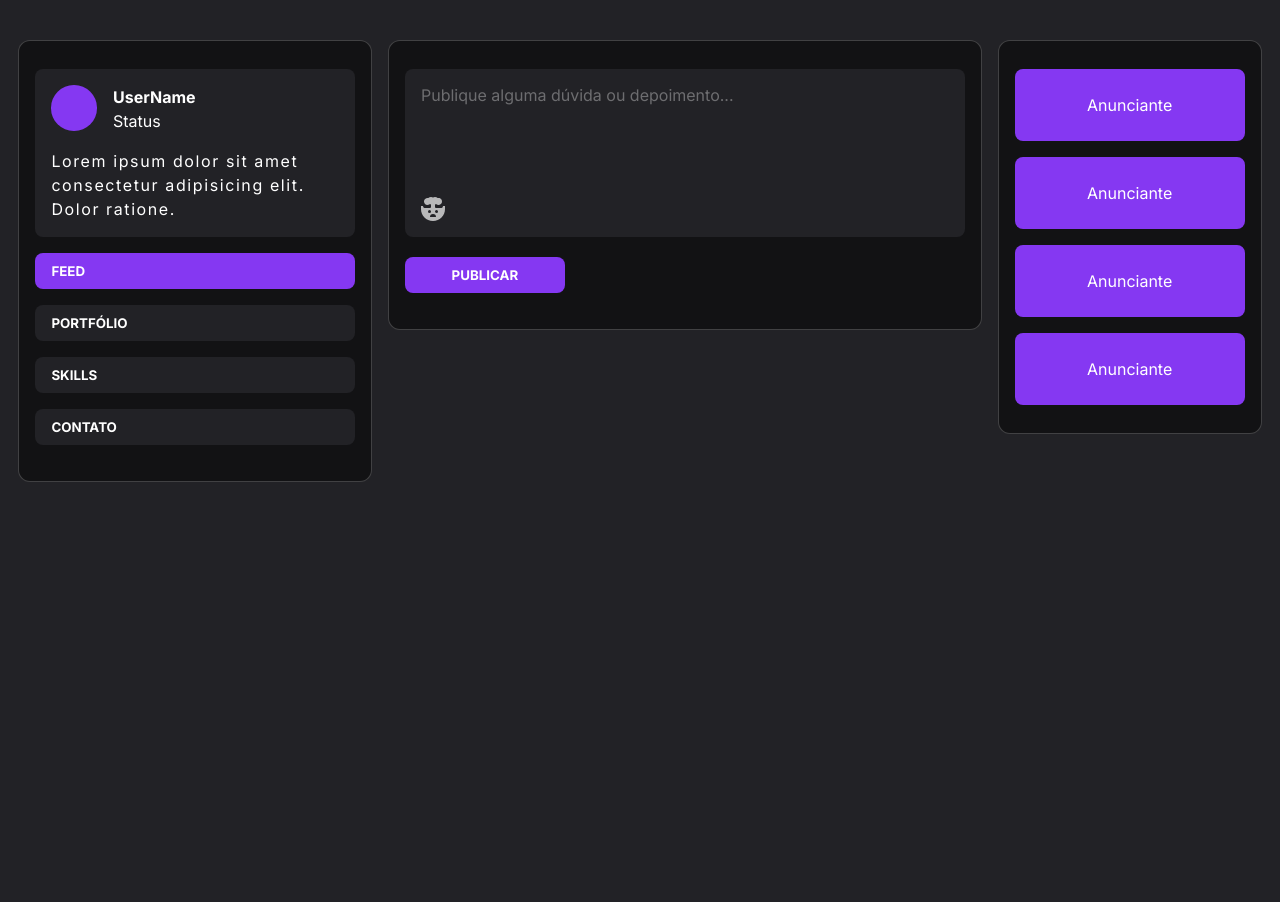
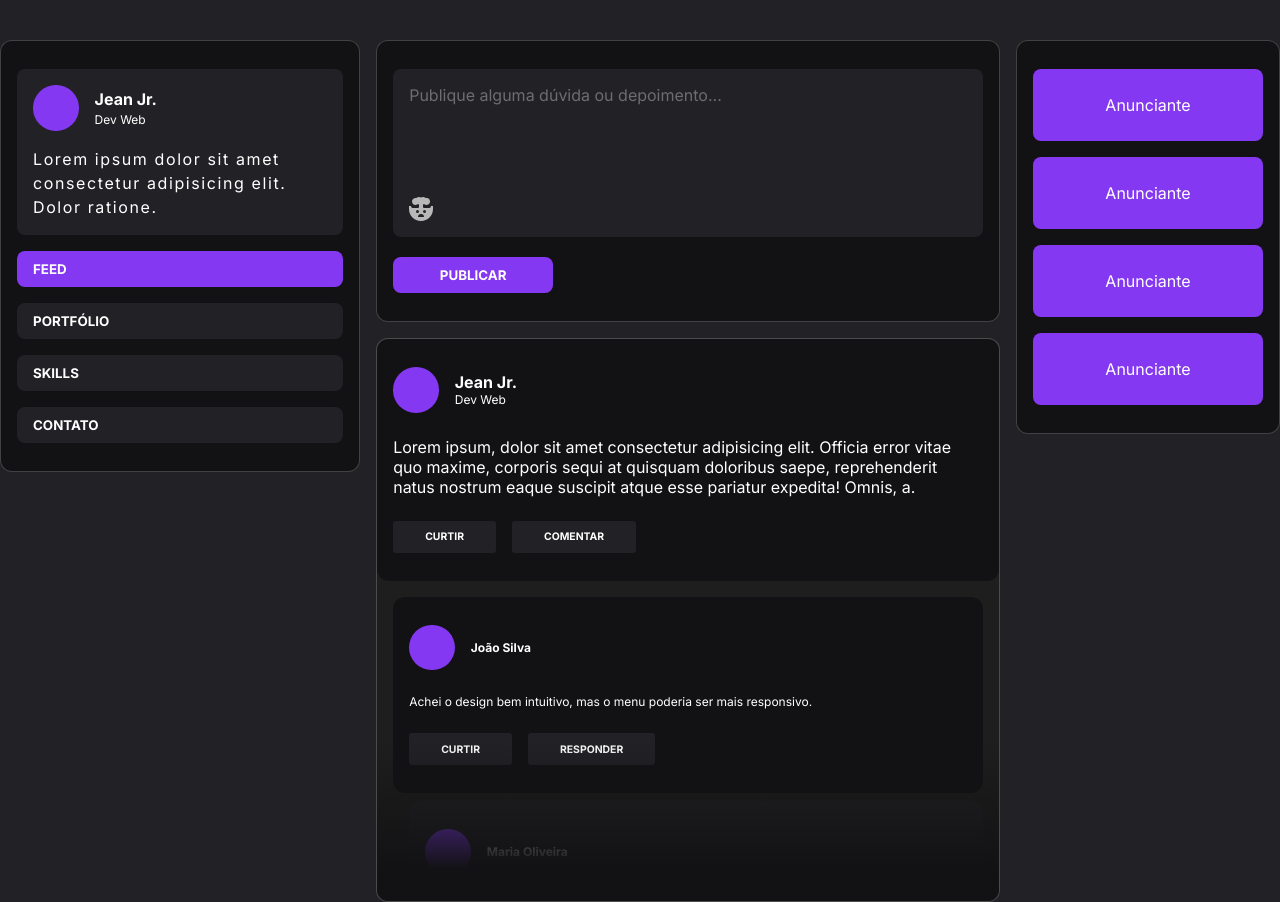
Before and after one commit to jeanpj12/socialPortfolio, a React (Vite) app: page / in a window 1280 px wide. Before the commit the page ends 800 px from the top, so only its background shows below. Built offline with nearby package versions, Linux system fonts and the light colour scheme.

Commit message:
Posts and Comments

```diff
--- a/src/App.tsx
+++ b/src/App.tsx
@@ -2,6 +2,7 @@ import styles from './App.module.css'
 import { SideProfile } from './components/SideProfile'
 import { SideAds } from './components/SideAds'
 import { FormNewPost } from './components/FormNewPost'
+import { CardPost } from './components/CardPost'
 
 function App() {
   return (
@@ -9,6 +10,7 @@ function App() {
       <SideProfile />
       <main>
       <FormNewPost placeholder='Publique alguma dúvida ou depoimento...'/>
+      <CardPost />
       </main>
       <SideAds />
     </div>
--- a/src/components/Button/index.tsx
+++ b/src/components/Button/index.tsx
@@ -14,6 +14,8 @@ export function Button({ title, isActive = false, variation = 1, ...rest }: Butt
         ${styles.button}
         ${isActive ? styles.active : ''}
         ${variation === 2 ? styles.variation02 : ''}
+        ${variation === 3 ? styles.variation03 : ''}
+        ${variation === 4 ? styles.variation04 : ''}
         `}>
         {title}
     </button>
--- a/src/components/Button/sytles.module.css
+++ b/src/components/Button/sytles.module.css
@@ -7,7 +7,6 @@
     color: var(--text-color-primary);
     text-transform: uppercase;
     font-weight: 700;
-    margin-block: 1rem .5rem;
     cursor: pointer;
     text-align: left;
     padding-inline: 1rem;
@@ -25,8 +24,24 @@
     background-color: var(--surface-purple);
 }
 
-.button + .button {
-    margin-block: .5rem;
+.variation03 {
+    font-size: .65rem;
+    width: auto;
+    height: 2rem;
+    border-radius: .2rem;
+    padding-inline: 2rem;
+    text-align: center;
+    background-color: var(--bg-color-primary);
+}
+
+.variation04 {
+    font-size: .65rem;
+    width: auto;
+    height: 2rem;
+    border-radius: .2rem;
+    padding-inline: 2rem;
+    text-align: center;
+    background-color: var(--bg-color-secondary);
 }
 
 .active {
--- /dev/null
+++ b/src/components/CardPost/index.tsx
@@ -0,0 +1,142 @@
+import styles from './styles.module.css'
+import { ProfileBadge } from '../ProfleBadge'
+import { Button } from '../Button'
+
+export function CardPost() {
+
+    const comments = [
+        {
+            user: 'João Silva',
+            status: 'Dev Frontend',
+            comment: 'Achei o design bem intuitivo, mas o menu poderia ser mais responsivo.',
+            replies: [
+                {
+                    user: 'Maria Oliveira',
+                    status: 'Dev UI/UX',
+                    reply: 'Concordo! Podemos ajustar o menu na próxima sprint.'
+                },
+                {
+                    user: 'Carlos Almeida',
+                    status: 'Dev Backend',
+                    reply: 'Se precisarem de suporte no back, só avisar!'
+                }
+            ]
+        },
+        {
+            user: 'Ana Costa',
+            status: 'Dev Fullstack',
+            comment: 'O carregamento da página inicial está um pouco lento. Talvez precisemos otimizar as requisições.',
+            replies: [
+                {
+                    user: 'Pedro Santos',
+                    status: 'Dev Backend',
+                    reply: 'Vou revisar as chamadas para a API. Pode ser algo relacionado ao cache.'
+                },
+                {
+                    user: 'Renata Lima',
+                    status: 'Dev Frontend',
+                    reply: 'Também vou verificar se há algo no React contribuindo para isso.'
+                }
+            ]
+        },
+        {
+            user: 'Felipe Rocha',
+            status: 'Dev Web',
+            comment: 'Os ícones estão desalinhados no mobile. Precisamos revisar o CSS para dispositivos menores.',
+            replies: [
+                {
+                    user: 'Beatriz Souza',
+                    status: 'Dev UI/UX',
+                    reply: 'Boa observação! Vou ajustar as margens e testar em diferentes resoluções.'
+                }
+            ]
+        },
+        {
+            user: 'Lucas Mendes',
+            status: 'Dev Backend',
+            comment: 'A autenticação está funcionando bem, mas precisamos melhorar as mensagens de erro.',
+            replies: [
+                {
+                    user: 'Camila Ferreira',
+                    status: 'Dev Fullstack',
+                    reply: 'Vou criar mensagens mais claras e traduzir para o usuário final.'
+                }
+            ]
+        },
+        {
+            user: 'Juliana Pereira',
+            status: 'Dev Frontend',
+            comment: 'O modal de confirmação está demorando para abrir. Pode ser problema de performance.',
+            replies: [
+                {
+                    user: 'Gabriel Costa',
+                    status: 'Dev Backend',
+                    reply: 'Pode ser o tempo de resposta do servidor. Vou analisar os logs.'
+                },
+                {
+                    user: 'Larissa Almeida',
+                    status: 'Dev Frontend',
+                    reply: 'Vou verificar os handlers no React para ver se há delays.'
+                }
+            ]
+        }
+    ];
+
+
+    return <div className={styles.cardPost}>
+        <div className={styles.post}>
+            <header>
+                <ProfileBadge name='Jean Jr.' status='Dev Web' />
+            </header>
+            <div>
+                <span>
+                    Lorem ipsum, dolor sit amet consectetur adipisicing elit. Officia error vitae quo maxime, corporis sequi at quisquam doloribus saepe, reprehenderit natus nostrum eaque suscipit atque esse pariatur expedita! Omnis, a.
+                </span>
+            </div>
+            <div className={styles.engagement}>
+                <Button title='curtir' variation={3} />
+                <Button title='comentar' variation={3} />
+            </div>
+        </div>
+        <div className={styles.comments}>
+
+            {comments.map((comment) => (
+                <div className={styles.comment}>
+                    <div className={styles.cardComment}>
+                        <header>
+                            <ProfileBadge name={comment.user} status={comment.status} viewStatus={false} />
+                        </header>
+                        <div>
+                            <span>
+                                {comment.comment}
+                            </span>
+                        </div>
+                        <div className={styles.engagement}>
+                            <Button title='curtir' variation={3} />
+                            <Button title='responder' variation={3} />
+                        </div>
+                    </div>
+                    <div className={styles.replies}>
+                        {comment.replies && comment.replies.map((reply) => (
+                            <div className={styles.cardReply}>
+                                <header>
+                                    <ProfileBadge name={reply.user} status={reply.status} viewStatus={false} />
+                                </header>
+                                <div>
+                                    <span>
+                                        {reply.reply}
+                                    </span>
+                                </div>
+                                <div className={styles.engagement}>
+                                    <Button title='curtir' variation={4} />
+                                    <Button title='responder' variation={4} />
+                                </div>
+                            </div>
+                        ))}
+                    </div>
+                </div>
+            ))}
+
+        </div>
+    </div>
+}
--- /dev/null
+++ b/src/components/CardPost/styles.module.css
@@ -0,0 +1,57 @@
+.cardPost {
+    background-color: var(--bg-color-tertiary);
+    border-radius: .75rem;
+    border: 0.5px solid rgba(255, 255, 255, 0.2);
+    overflow: hidden;
+
+    .post,
+    .cardComment,
+    .cardReply {
+        padding: 1.75rem 1rem;
+        border-radius: .75rem;
+        background: var(--bg-color-secondary);
+        display: flex;
+        flex-direction: column;
+        gap: 1.5rem;
+
+        .engagement {
+            display: flex;
+            gap: 1rem;
+            justify-content: flex-start;
+            align-content: center;
+        }
+    }
+
+    .comments {
+        padding: 1rem;
+        display: flex;
+        flex-direction: column;
+        gap: 1rem;
+        max-height: 20rem;
+        position: relative;
+
+        &::after{
+            content: '';
+            inset: 0;
+            background: linear-gradient(rgba(0, 0, 0, 0) 50%, var(--bg-color-secondary) 90%);
+            position: absolute;
+        }
+
+        .cardComment {
+            font-size: .75rem;
+        }
+
+        .replies {
+            margin-top: .5rem;
+            display: flex;
+            flex-direction: column;
+            gap: .5rem;
+
+            .cardReply {
+                background: var(--bg-color-primary);
+                margin-left: 1rem;
+                font-size: .75rem;
+            }
+        }
+    }
+}
--- a/src/components/FormNewPost/index.tsx
+++ b/src/components/FormNewPost/index.tsx
@@ -5,10 +5,10 @@ import { ButtonEmoji } from './EmojiPicker'
 
 
 type TextAreaProps = React.ComponentProps<'textarea'> & {
-    emojiButton: boolean
+    emojiButton?: boolean
 }
 
-export function FormNewPost({emojiButton = true, ...rest }: TextAreaProps) {
+export function FormNewPost({ emojiButton = true, ...rest }: TextAreaProps) {
 
     const [text, setText] = useState('')
     const [showPicker, setShowPicker] = useState(false)
@@ -23,10 +23,11 @@ export function FormNewPost({emojiButton = true, ...rest }: TextAreaProps) {
                 value={text}
                 onChange={(e) => setText(e.target.value)}
             />
-            <ButtonEmoji onEmojiSelect={handleEmojiClick} showPicker={showPicker} setShowPicker={setShowPicker}/>
+            {emojiButton &&
+                <ButtonEmoji onEmojiSelect={handleEmojiClick} showPicker={showPicker} setShowPicker={setShowPicker} />}
         </div>
 
-        <div>
+        <div className={styles.sendPost}>
             <Button title='Publicar' variation={2} />
         </div>
     </div>
--- a/src/components/FormNewPost/styles.module.css
+++ b/src/components/FormNewPost/styles.module.css
@@ -28,4 +28,8 @@
         }
     }
 
+    .sendPost{
+        margin-top: 1rem;
+    }
+
 }
--- a/src/components/ProfleBadge/index.tsx
+++ b/src/components/ProfleBadge/index.tsx
@@ -1,11 +1,17 @@
 import styles from './styles.module.css'
 
-export function ProfileBadge() {
+type ProfileProps = {
+    name: string
+    status: string
+    viewStatus?: boolean
+}
+
+export function ProfileBadge({name, status, viewStatus = true}: ProfileProps) {
     return <div className={styles.profileBadge}>
         <div className={styles.imageProfile}></div>
         <div>
-            <strong>UserName</strong>
-            <span>Status</span>
+            <strong>{name}</strong>
+            {viewStatus && <span>{status}</span>}
         </div>
     </div>
 }
--- a/src/components/ProfleBadge/styles.module.css
+++ b/src/components/ProfleBadge/styles.module.css
@@ -1,4 +1,5 @@
 .profileBadge {
+    width: 100%;
     display: flex;
     gap: 1rem;
 
@@ -13,6 +14,11 @@
         display: flex;
         flex-direction: column;
         letter-spacing: 0rem;
+        justify-content: center;
+
+        span {
+            font-size: .75rem;
+        }
     }
 
 }
--- a/src/components/SideProfile/index.tsx
+++ b/src/components/SideProfile/index.tsx
@@ -5,14 +5,16 @@ import { Button } from '../Button'
 export function SideProfile() {
     return <div className={styles.sideBar}>
         <div className={styles.profileContainer}>
-            <ProfileBadge />
+            <ProfileBadge name='Jean Jr.' status='Dev Web'/>
             <span>
                 Lorem ipsum dolor sit amet consectetur adipisicing elit. Dolor ratione.
             </span>
         </div>
-        <Button title='Feed' isActive = {true}/>
-        <Button title='Portfólio'/>
-        <Button title='Skills'/>
-        <Button title='Contato'/>
+        <div className={styles.buttonsPage}>
+            <Button title='Feed' isActive={true} />
+            <Button title='Portfólio' />
+            <Button title='Skills' />
+            <Button title='Contato' />
+        </div>
     </div>
 }
--- a/src/components/SideProfile/styles.module.css
+++ b/src/components/SideProfile/styles.module.css
@@ -17,4 +17,11 @@
         letter-spacing: .1rem;
 
     }
+
+    .buttonsPage{
+        display: flex;
+        flex-direction: column;
+        gap: 1rem;
+        margin-top: 1rem;
+    }
 }
```
